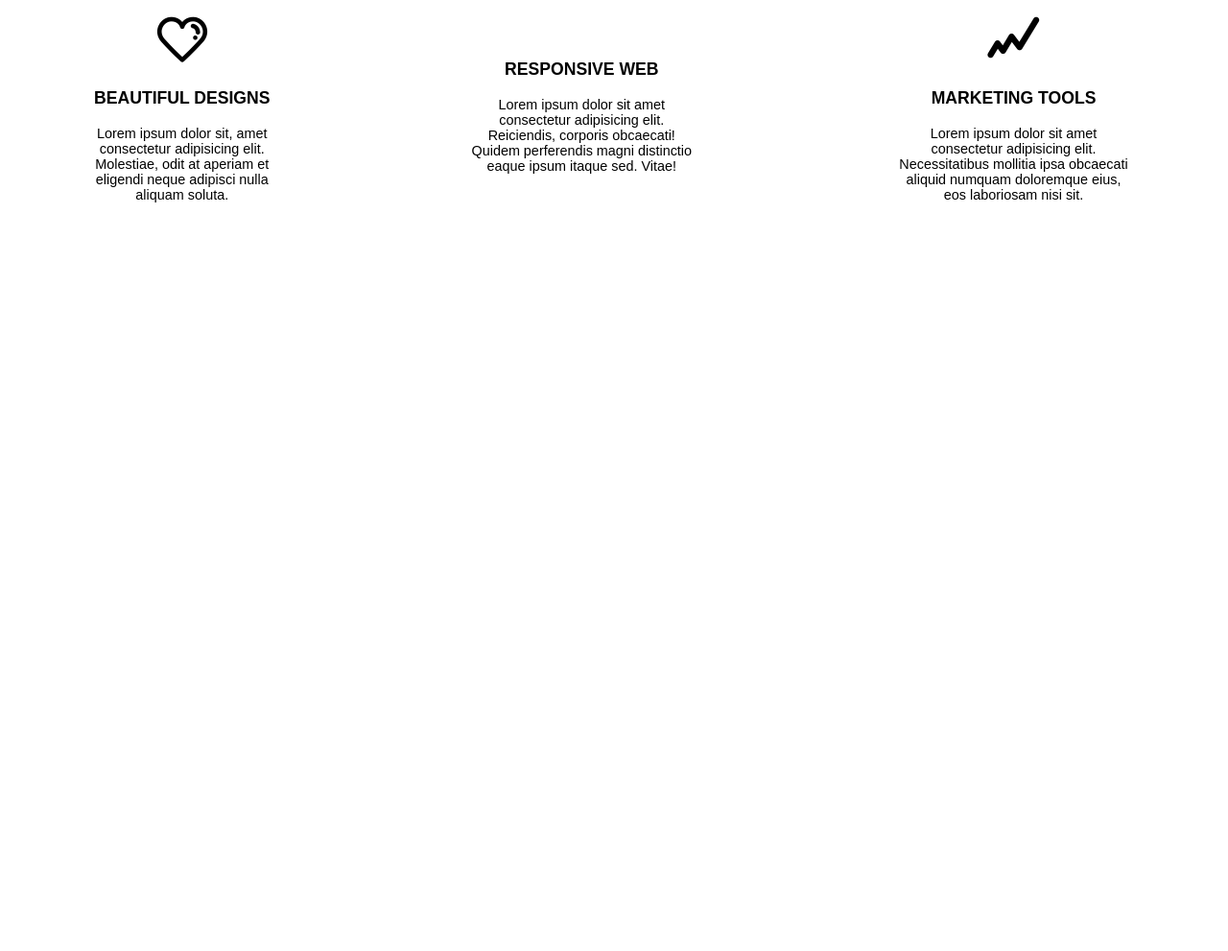
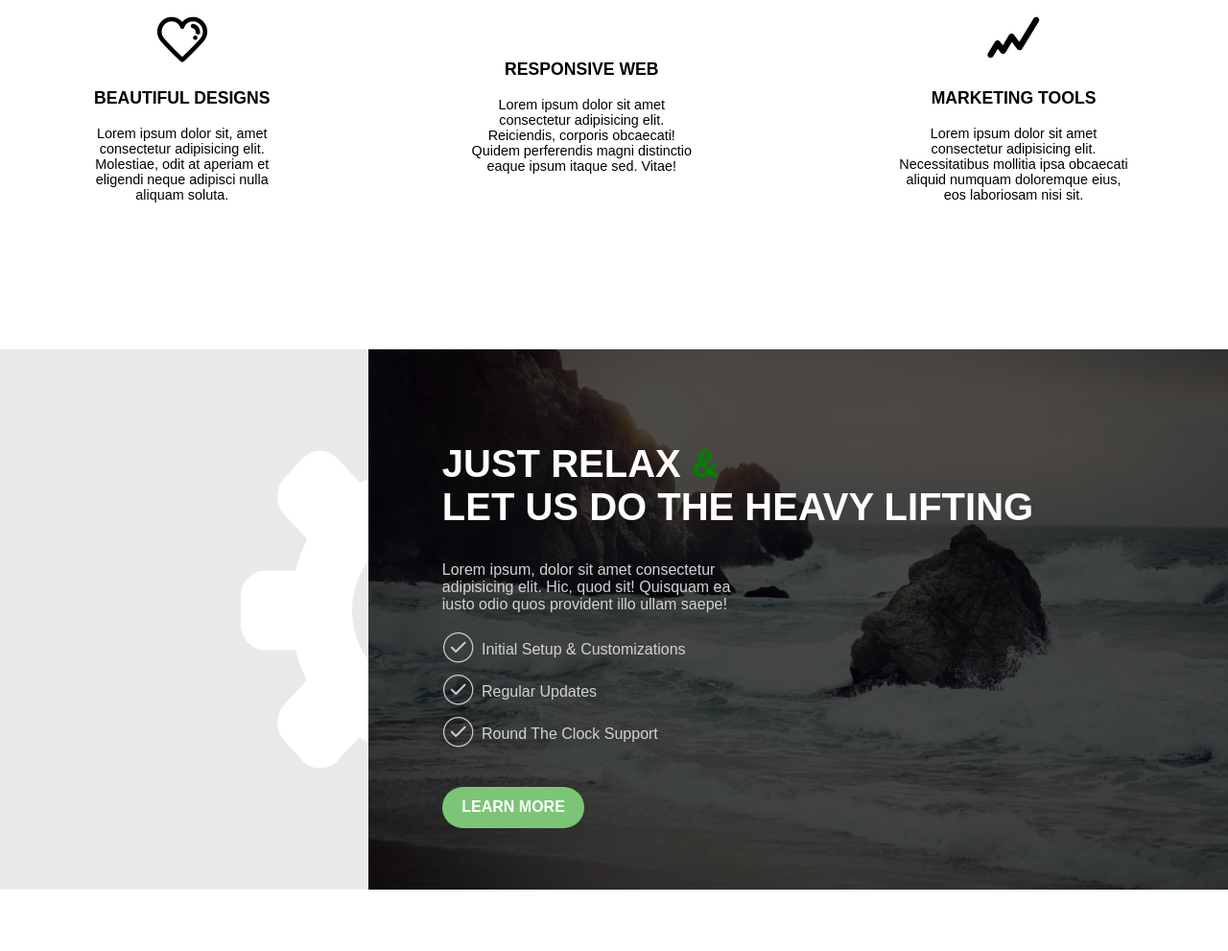
Before and after one commit to EkVader/WebdevChallenge3, a plain HTML site: page index.html in a window 1280 px wide. Shown: the part 882-1873 px from the top of the page at 96% size. Before the commit the page ends 1182 px from the top, so only its background shows below. Drawn offline with Linux system fonts and the light colour scheme.

Commit message:
Fixed checkboxes
Fixed checkboxes to view properly.

```diff
--- a/index.html
+++ b/index.html
@@ -78,6 +78,50 @@
     </div>
 </section>
 
+<section class="Relax">
+<div class="Relax-content">
+
+    <div class="gear">
+        <img src="media/Relax-gear.png" class="gear-img" alt="">
+    </div>
+    <div class="Relax-main">
+        <div class="Relax-main-layer"></div>
+        <h1 class="Relax-main-title">JUST RELAX <span style="color:green;">&</span> <br> LET US DO THE HEAVY LIFTING</h1>
+        <p class="Relax-main-sub">Lorem ipsum, dolor sit amet consectetur adipisicing elit. Hic, quod sit! Quisquam ea
+            iusto odio quos provident illo ullam saepe!</p>
+
+            <div class="Relax-check1">
+                <div class="checkbox">
+                    <img src="media/relax-circle.png" alt="">
+                <div class="check-imgbox"><img src="media/Relax-checkmark.png" class="check1" name="" alt="checkmark"></div>
+
+                </div>
+                <span>Initial Setup & Customizations</span>
+            </div>
+            <div class="Relax-check2">
+                <div class="checkbox">
+                    <img src="media/relax-circle.png" alt="">
+               <div class="check-imgbox"><img src="media/Relax-checkmark.png" class="check2" alt="checkmark"></div>
+                </div>
+                <span>Regular Updates</span>
+            </div>
+            <div class="Relax-check3">
+                <div class="checkbox">
+                    <img src="media/relax-circle.png" alt="">
+                <div class="check-imgbox"><img src="media/Relax-checkmark.png" class="check3" alt="checkmark"></div>
+                </div>
+                <span>Round The Clock Support</span>
+            </div>
+            <div class="Relax-buttonbox">
+                <button class="Relax-button"> LEARN MORE</button>
+            </div>
+    </div>
+
+</div>
+
+
+</section>
+
 
 <script src="scripts.js"></script>
 </body>
--- a/style.css
+++ b/style.css
@@ -58,7 +58,7 @@ body{
     background-image: url("media/Title-bg.png");
     background-size: cover;
     background-color: green;
-    z-index: -1;
+    z-index: 0;
 }
 .Title-bg-layer{
     position: absolute;
@@ -105,11 +105,9 @@ body{
 /*----------------SERVICES SECTION----------------*/
 .Services-content{
     padding: 4% 0% 7% 0%;
-
     font-family: 'Montserrat', sans-serif;
 }
 .Services-header{
-
     text-align: center;
 }
 .Services-footer{
@@ -120,26 +118,108 @@ body{
 }
 .Services-Title{
     width: 100%;
-    font-family: 'Montserrat', sans-serif;
     font-size: 300%;
     margin-bottom: auto;
 }
 .Services-sub{
-    font-family: 'Montserrat', sans-serif;
     font-size: 105%;
     color: gray;
 }
-.Services-column1{
 
-}
 .Services-column1-Title,.Services-column2-Title,.Services-column3-Title{
     font-size: 110%;
     font-weight: bold;
     margin-top: 6%;
-
 }
 .Services-column1-sub,.Services-column2-sub,.Services-column3-sub{
     font-size: 90%;
     margin: 0 23% 0 23%;
 
 }
+
+/*---------------------RELAX SECTION --------------------- */
+
+.Relax-content{
+padding: 5% 0 5% 0;
+display: flex;
+
+}
+.gear{
+
+    background-color: rgb(233, 233, 233);
+    width: 30%;
+    padding-top: 5%;
+}
+.gear-img{
+    padding-left: 65%;
+    z-index: -2;
+
+}
+.Relax-main{
+    width: 70%;
+    background-image: url(media/Relax-bg.png);
+    background-size: cover;
+     font-family: 'Montserrat', sans-serif;
+    position: relative;
+    z-index: 0;
+    padding: 5% 0 5% 6%;
+
+}
+.Relax-main-layer{
+    background-color: rgba(0, 0, 0, 0.7);
+    top: 0;
+    right: 0;
+    bottom: 0;
+    left: 0;
+    position: absolute;
+    z-index: -1;
+}
+.Relax-buttonbox{
+    padding-top: 4%;
+}
+.Relax-button{
+    padding: 1.5% 2.5% 1.5% 2.5%;
+    background-color: rgb(124, 197, 118);
+    font-family: 'Montserrat', sans-serif;
+    font-size: 100%;
+    font-weight: bold;
+    color: white;
+    border: none;
+    border-radius: 30px;
+}
+.Relax-main-title{
+    font-size: 250%;
+    color: white;
+}
+.Relax-main-sub{
+    color: lightgray;
+    padding-right: 60%;
+}
+.Relax-check1,.Relax-check2,.Relax-check3{
+    color: lightgray;
+    display: flex;
+    padding: 0.5% 0 0.5% 0;
+    align-items: center;
+}
+.checkbox{
+    position: relative;
+}
+.check-imgbox{
+    position: absolute;
+    top: 20%;
+    left: 25%;
+}
+.Relax-check1 > span{
+    padding-left: 1%;
+}
+.Relax-check2 > span{
+    padding-left: 1%;
+}
+.Relax-check3 > span{
+    padding-left: 1%;
+}
+.check1,.check2,.check3{
+
+
+
+}
```
Also changed, not shown: media/Relax-bg.png (added), media/Relax-checkmark.png (added), media/Relax-gear.png (added), media/relax-circle.png (added).
